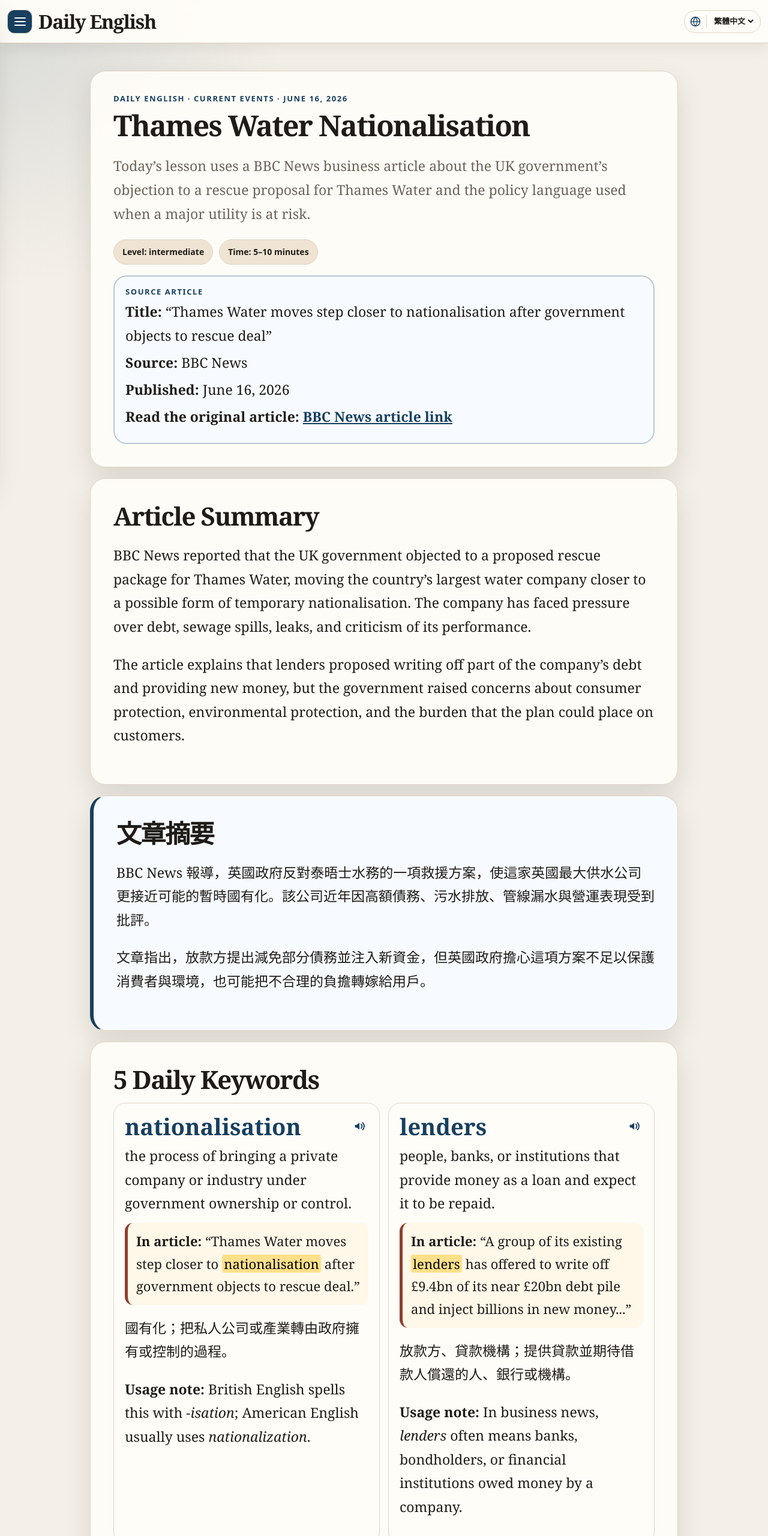
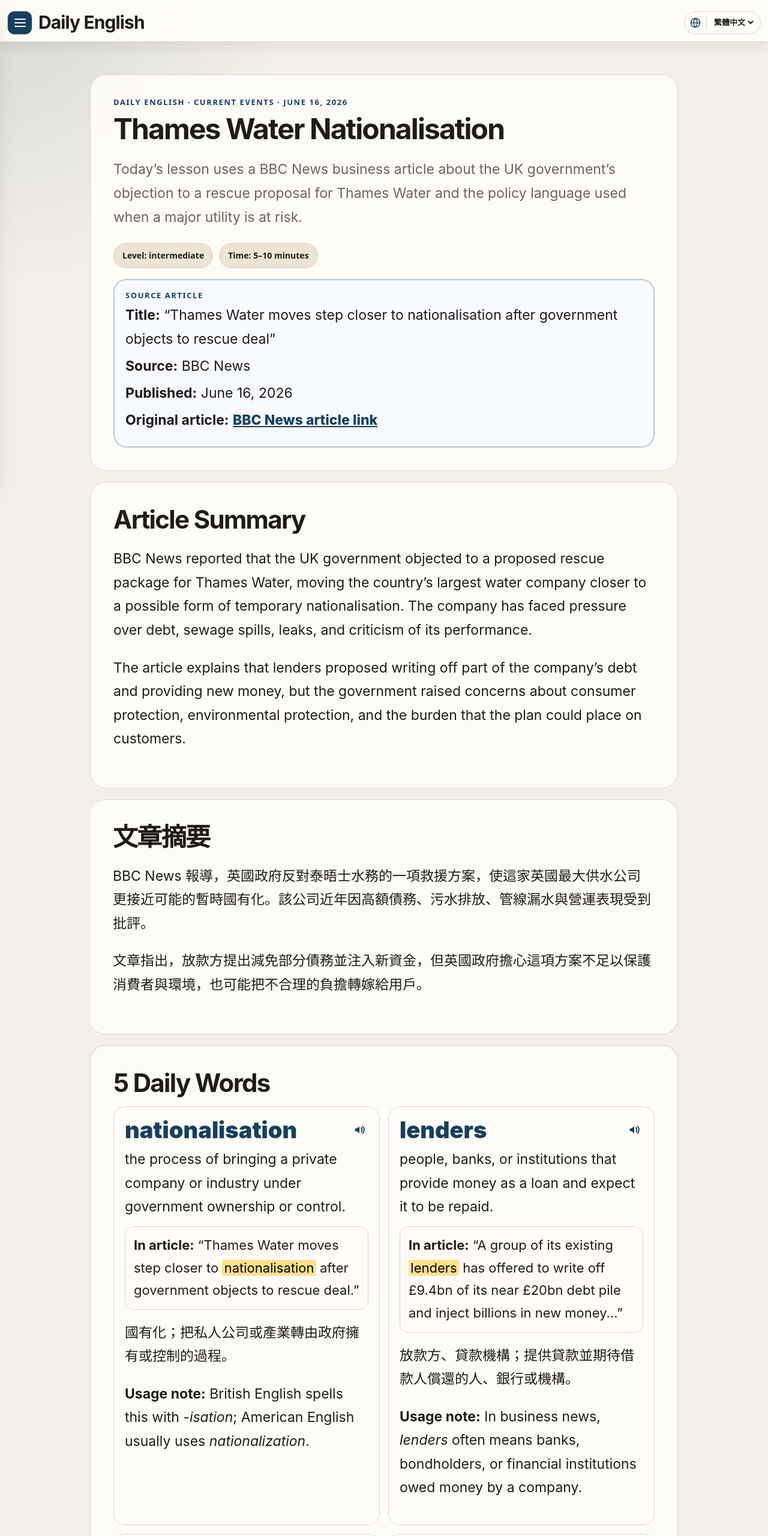
Before and after one commit to Windswell284/English-lessons-web, a website: page lessons/daily-english-2026-06-16.html in a window 1280 px wide. Shown: the top 2560 px of the page at 60% size. Drawn offline with Linux system fonts and the light colour scheme.

Commit message:
chore: publish English lessons website file lessons/daily-english-2026-06-16.html

```diff
--- a/lessons/daily-english-2026-06-16.html
+++ b/lessons/daily-english-2026-06-16.html
@@ -11,12 +11,12 @@
       --green-soft:#eef7ef; --shadow:0 18px 45px rgba(36,24,12,.12);
     }
     *{box-sizing:border-box}
-    body{margin:0;background:radial-gradient(circle at 0 0,rgba(23,63,95,.13),transparent 30rem),radial-gradient(circle at 100% 100%,rgba(143,63,47,.12),transparent 28rem),var(--bg);color:var(--ink);font-family:ui-serif,Georgia,"Times New Roman",serif;line-height:1.72}
+    body{margin:0;background:radial-gradient(circle at 0 0,rgba(23,63,95,.13),transparent 30rem),radial-gradient(circle at 100% 100%,rgba(143,63,47,.12),transparent 28rem),var(--bg);color:var(--ink);font-family:Inter,ui-sans-serif,system-ui,-apple-system,BlinkMacSystemFont,"Segoe UI",sans-serif;line-height:1.72}
     .wrap{width:min(980px,calc(100% - 32px));margin:0 auto;padding:30px 0 56px}
-    header,section{background:rgba(255,253,248,.94);border:1px solid var(--line);border-radius:26px;box-shadow:var(--shadow);padding:clamp(22px,4vw,38px);margin:18px 0}
+    header,section{background:rgba(255,253,248,.94);border:1px solid var(--line);border-radius:26px;box-shadow:none;padding:clamp(22px,4vw,38px);margin:18px 0}
     .eyebrow{font:800 13px/1.2 ui-sans-serif,system-ui,sans-serif;color:var(--accent);letter-spacing:.12em;text-transform:uppercase}
-    h1{font-size:clamp(28px,5.1vw,48px);line-height:1.08;letter-spacing:-.035em;margin:10px 0 14px}
-    h2{font-size:clamp(27px,5vw,42px);line-height:1.12;letter-spacing:-.035em;margin:0 0 16px}
+    h1{font-family:Inter,ui-sans-serif,system-ui,-apple-system,BlinkMacSystemFont,"Segoe UI",sans-serif;font-size:clamp(28px,5.1vw,48px);font-weight:720;line-height:1.08;letter-spacing:-.04em;margin:10px 0 14px}
+    h2{font-family:Inter,ui-sans-serif,system-ui,-apple-system,BlinkMacSystemFont,"Segoe UI",sans-serif;font-size:clamp(27px,5vw,42px);font-weight:720;line-height:1.12;letter-spacing:-.04em;margin:0 0 16px}
     p,li{font-size:clamp(19px,3.8vw,23px)}
     a{color:var(--accent);font-weight:800}
     .subtitle{color:var(--muted);max-width:72ch}
@@ -24,8 +24,8 @@
     .pill{display:inline-flex;align-items:center;min-height:42px;padding:8px 14px;border-radius:999px;background:var(--soft);border:1px solid var(--line);font:750 14px/1.2 ui-sans-serif,system-ui,sans-serif}
     .source-box{border:2px solid rgba(23,63,95,.28);background:var(--blue-soft);border-radius:22px;padding:18px;margin-top:18px}
     .source-box p{margin:.35rem 0}
-    .zh-box{border-left:6px solid var(--accent);background:var(--blue-soft)}
-    .zh{font-family:"Noto Serif TC","PingFang TC","Microsoft JhengHei",ui-serif,Georgia,serif}
+    .zh-box{border-left:0;background:rgba(255,253,248,.94);box-shadow:none}
+    .zh{font-family:Inter,"Noto Sans TC","PingFang TC","Microsoft JhengHei",ui-sans-serif,system-ui,sans-serif}
     .grid{display:grid;grid-template-columns:repeat(2,minmax(0,1fr));gap:14px}
     .vocab-card{background:var(--paper);border:1px solid var(--line);border-radius:20px;padding:18px}
     .phrase-row{display:flex;align-items:center;justify-content:space-between;gap:10px}
@@ -36,7 +36,7 @@
     .sound-icon{display:block;width:22px;height:22px}
     .def{margin:.55rem 0}
     .def strong{color:var(--accent2)}
-    .orig{background:#fff7e8;border-left:5px solid var(--accent2);padding:12px 14px;border-radius:14px;margin:.75rem 0;font-size:clamp(18px,3.4vw,22px)}
+    .orig{background:rgba(255,253,248,.72);border:1px solid var(--line);padding:12px 14px;border-radius:14px;margin:.75rem 0;font-size:clamp(18px,3.4vw,22px);box-shadow:none}
     .orig+.def.zh{margin-top:1.15rem}
     mark{background:#ffe08a;padding:0 .15em;border-radius:.18em}
     .notes{background:var(--green-soft)}
@@ -46,14 +46,14 @@
 <body>
 <script id="standalone-embedded-detector">if(new URLSearchParams(location.search).has('embedded'))document.documentElement.classList.add('standalone-embedded');</script>
 <style id="standalone-lesson-nav-style">
-.standalone-nav-bar{position:fixed;top:0;left:0;right:0;z-index:9998;display:flex;align-items:center;gap:10px;min-height:58px;padding:8px 12px;background:rgba(255,253,248,.96);border-bottom:1px solid #ded3c4;box-shadow:0 8px 24px rgba(36,24,12,.08);backdrop-filter:blur(10px);font-family:Inter,ui-sans-serif,system-ui,-apple-system,BlinkMacSystemFont,"Segoe UI",sans-serif}
-html:not(.standalone-embedded) body{padding-top:70px!important}
+.standalone-nav-bar{position:fixed;top:0;left:0;right:0;z-index:9998;display:flex;align-items:center;gap:10px;min-height:64px;padding:calc(12px + env(safe-area-inset-top)) 12px 5px;background:rgba(255,253,248,.96);border-bottom:1px solid #ded3c4;box-shadow:0 8px 24px rgba(36,24,12,.08);backdrop-filter:blur(10px);font-family:Inter,ui-sans-serif,system-ui,-apple-system,BlinkMacSystemFont,"Segoe UI",sans-serif}
+html:not(.standalone-embedded) body{padding-top:76px!important}
 html.standalone-embedded .standalone-nav-bar,html.standalone-embedded .standalone-backdrop,html.standalone-embedded .standalone-drawer{display:none!important}
 .standalone-menu-button{border:1px solid #ded3c4;background:#173f5f;color:white;border-radius:12px;width:42px;height:40px;padding:0;display:inline-flex;align-items:center;justify-content:center;flex:0 0 auto}
 .standalone-hamburger{display:block;width:19px;height:14px;position:relative}
 .standalone-hamburger::before,.standalone-hamburger::after,.standalone-hamburger span{content:"";position:absolute;left:0;width:100%;height:2px;background:currentColor;border-radius:999px}
 .standalone-hamburger::before{top:0}.standalone-hamburger span{top:6px}.standalone-hamburger::after{bottom:0}
-.standalone-site-title{font-family:ui-serif,Georgia,serif;font-weight:950;font-size:clamp(23px,6vw,32px);letter-spacing:-.04em;white-space:nowrap;overflow:hidden;text-overflow:ellipsis;color:#1f1c18;min-width:0;flex:1}
+.standalone-site-title{font-family:Inter,ui-sans-serif,system-ui,-apple-system,BlinkMacSystemFont,"Segoe UI",sans-serif;font-weight:720;font-size:clamp(22px,5.6vw,30px);letter-spacing:-.03em;white-space:nowrap;overflow:hidden;text-overflow:ellipsis;color:#1f1c18;min-width:0;flex:1}
 .standalone-language-control{display:inline-flex;align-items:center;gap:8px;min-height:38px;padding:6px 8px;border:1px solid #ded3c4;border-radius:999px;background:rgba(255,253,248,.92);margin-left:auto;flex:0 0 auto}
 .standalone-globe-icon{width:20px;height:20px;color:#173f5f;flex:0 0 auto}
 .standalone-language-divider{width:1px;height:22px;background:#ded3c4;display:block}
@@ -63,25 +63,26 @@
 body.standalone-menu-open .standalone-drawer{transform:translateX(0)}body.standalone-menu-open .standalone-backdrop{opacity:1;pointer-events:auto}
 .standalone-drawer-top{display:block;margin:-8px -6px 0;padding:8px 6px 2px;border:0;background:transparent;text-align:left;color:inherit;width:calc(100% + 12px);cursor:pointer}
 .standalone-drawer-top:focus-visible{outline:3px solid rgba(23,63,95,.35);outline-offset:3px;border-radius:16px}
-.standalone-drawer h2{margin:18px 0 4px;font-size:30px;line-height:1.05;font-family:ui-serif,Georgia,serif;color:#1f1c18}
+.standalone-drawer h2{margin:18px 0 4px;font-size:29px;font-weight:720;line-height:1.05;font-family:Inter,ui-sans-serif,system-ui,-apple-system,BlinkMacSystemFont,"Segoe UI",sans-serif;letter-spacing:-.03em;color:#1f1c18}
 .standalone-drawer p{margin:0 0 14px;color:#6d6459;font-size:14px}.standalone-drawer h3{font-size:13px;letter-spacing:.12em;text-transform:uppercase;color:#173f5f;margin:20px 0 10px}
 .standalone-nav-link{display:block;text-decoration:none;color:#1f1c18;padding:12px;border:1px solid #ded3c4;background:#fffaf2;border-radius:16px;margin:9px 0}
 .standalone-nav-extra{display:none}
 body.standalone-lessons-expanded .standalone-nav-extra{display:block}
-.standalone-expand-lessons{display:block;width:100%;min-height:42px;margin:9px 0;padding:8px 12px;border:1px dashed #ded3c4;background:#fffaf2;border-radius:16px;color:#173f5f;font-size:24px;font-weight:950;line-height:1;cursor:pointer;text-align:left}
+.standalone-expand-lessons{display:block;width:100%;min-height:34px;margin:5px 0 8px;padding:4px 12px;border:0;background:transparent;border-radius:0;color:rgba(23,63,95,.62);font-size:18px;font-weight:500;letter-spacing:.03em;line-height:1;cursor:pointer;text-align:left}
 body.standalone-lessons-expanded .standalone-expand-lessons{display:none}
-.standalone-contact-link{display:block;text-align:left;text-decoration:none;color:#173f5f;font-weight:900;padding:10px 12px;margin:2px 0 12px;border-radius:999px}
+.standalone-contact-link{display:block;text-align:left;text-decoration:none;color:#173f5f;font-size:12px;font-weight:900;letter-spacing:.08em;text-transform:uppercase;padding:4px 12px 10px;margin:18px 0 12px;border-radius:999px}
 .standalone-contact-link:hover{background:#efe4d3}
-.standalone-nav-link.active{border-color:rgba(23,63,95,.65);box-shadow:0 8px 20px rgba(45,31,16,.08)}.standalone-date{display:block;color:#173f5f;font-size:12px;font-weight:900;letter-spacing:.08em;text-transform:uppercase;margin-bottom:4px}.standalone-title{display:block;font-family:ui-serif,Georgia,serif;font-size:17px;line-height:1.35}
+.standalone-nav-link.active{border-color:rgba(23,63,95,.65);box-shadow:0 8px 20px rgba(45,31,16,.08)}.standalone-date{display:block;color:#173f5f;font-size:12px;font-weight:900;letter-spacing:.08em;text-transform:uppercase;margin-bottom:4px}.standalone-title{display:block;font-family:Inter,ui-sans-serif,system-ui,-apple-system,BlinkMacSystemFont,"Segoe UI",sans-serif;font-size:17px;line-height:1.35}
 </style>
 <div class="standalone-nav-bar"><button id="standalone-menu-button" class="standalone-menu-button" type="button" aria-label="Browse lessons" aria-controls="standalone-lesson-menu" aria-expanded="false"><span class="standalone-hamburger" aria-hidden="true"><span></span></span></button><div class="standalone-site-title">Daily English</div><div class="standalone-language-control" aria-label="Native language selector"><svg class="standalone-globe-icon" viewBox="0 0 24 24" aria-hidden="true" focusable="false"><circle cx="12" cy="12" r="9" fill="none" stroke="currentColor" stroke-width="1.8"/><path d="M3 12h18M12 3c2.4 2.6 3.6 5.6 3.6 9S14.4 18.4 12 21M12 3C9.6 5.6 8.4 8.6 8.4 12S9.6 18.4 12 21" fill="none" stroke="currentColor" stroke-width="1.5" stroke-linecap="round"/></svg><span class="standalone-language-divider" aria-hidden="true"></span><select id="standalone-native-language" class="standalone-native-select" aria-label="Native language"><option value="tc">繁體中文</option><option value="sc">简体中文</option><option value="ko">한국어</option><option value="ja">日本語</option></select></div></div>
 <div id="standalone-backdrop" class="standalone-backdrop" aria-hidden="true"></div>
-<nav id="standalone-lesson-menu" class="standalone-drawer" aria-label="Lesson navigation"><button id="standalone-drawer-top" class="standalone-drawer-top" type="button" aria-label="Hide lesson navigation"><h2>Daily English</h2><p>Updates 9 AM Hong Kong / Taiwan time</p><h3>Daily lessons</h3></button><a class="standalone-nav-link active" href="./daily-english-2026-06-16.html"><span class="standalone-date">Today / Latest</span><span class="standalone-title">Thames Water Nationalisation</span></a>
+<nav id="standalone-lesson-menu" class="standalone-drawer" aria-label="Lesson navigation"><button id="standalone-drawer-top" class="standalone-drawer-top" type="button" aria-label="Hide lesson navigation"><h2>Daily English</h2><p>Updates 9 AM Hong Kong / Taiwan time</p><h3>Daily lessons</h3></button><a class="standalone-nav-link" href="./daily-english-2026-06-17.html"><span class="standalone-date">Today / Latest</span><span class="standalone-title">Russian Warship Warning Shots</span></a>
+<a class="standalone-nav-link active" href="./daily-english-2026-06-16.html"><span class="standalone-date">Jun 16, 2026</span><span class="standalone-title">Thames Water Nationalisation</span></a>
 <a class="standalone-nav-link" href="./daily-english-2026-06-15.html"><span class="standalone-date">Jun 15, 2026</span><span class="standalone-title">UK-Japan Investment</span></a>
 <a class="standalone-nav-link" href="./daily-english-2026-06-14.html"><span class="standalone-date">Jun 14, 2026</span><span class="standalone-title">US-Iran Deal Timing</span></a>
 <a class="standalone-nav-link" href="./daily-english-2026-06-13.html"><span class="standalone-date">Jun 13, 2026</span><span class="standalone-title">Hormuz Reopening Deal</span></a>
-<a class="standalone-nav-link" href="./daily-english-2026-06-12.html"><span class="standalone-date">Jun 12, 2026</span><span class="standalone-title">El Niño Under Way</span></a>
-<button id="standalone-expand-lessons" class="standalone-expand-lessons" type="button" aria-expanded="false" aria-label="Show more lessons">…</button>
+<button id="standalone-expand-lessons" class="standalone-expand-lessons" type="button" aria-expanded="false" aria-label="Show more lessons"><span aria-hidden="true">···</span></button>
+<a class="standalone-nav-link standalone-nav-extra" href="./daily-english-2026-06-12.html"><span class="standalone-date">Jun 12, 2026</span><span class="standalone-title">El Niño Under Way</span></a>
 <a class="standalone-nav-link standalone-nav-extra" href="./daily-english-2026-06-11.html"><span class="standalone-date">Jun 11, 2026</span><span class="standalone-title">Taiwan Drills with U.S. Rocket System</span></a>
 <a class="standalone-nav-link standalone-nav-extra" href="./daily-english-2026-06-10.html"><span class="standalone-date">Jun 10, 2026</span><span class="standalone-title">U.S. and Iran Exchange Strikes</span></a>
 <a class="standalone-nav-link standalone-nav-extra" href="./daily-english-2026-06-09.html"><span class="standalone-date">Jun 9, 2026</span><span class="standalone-title">TSMC and Chip Prices</span></a>
@@ -124,7 +125,7 @@
         <p><strong>Title:</strong> “Thames Water moves step closer to nationalisation after government objects to rescue deal”</p>
         <p><strong>Source:</strong> BBC News</p>
         <p><strong>Published:</strong> June 16, 2026</p>
-        <p><strong>Read the original article:</strong> <a href="https://www.bbc.com/news/articles/cly089d0wl7o?at_medium=RSS&amp;at_campaign=rss" target="_blank" rel="noopener">BBC News article link</a></p>
+        <p><strong>Original article:</strong> <a href="https://www.bbc.com/news/articles/cly089d0wl7o?at_medium=RSS&amp;at_campaign=rss" target="_blank" rel="noopener">BBC News article link</a></p>
       </div>
     </header>
 
@@ -141,7 +142,7 @@
     </section>
 
     <section>
-      <h2>5 Daily Keywords</h2>
+      <h2>5 Daily Words</h2>
       <div class="grid">
         <article class="vocab-card">
           <div class="phrase-row"><div class="phrase">nationalisation</div><button class="speak-button" type="button" data-say="nationalisation" aria-label="Play pronunciation for nationalisation"><svg class="sound-icon" viewBox="0 0 24 24" width="22" height="22" aria-hidden="true" focusable="false"><path d="M4 9.5v5h3.2L12 18.3V5.7L7.2 9.5H4Z" fill="currentColor"/><path d="M15.2 8.2a5.2 5.2 0 0 1 0 7.6" fill="none" stroke="currentColor" stroke-width="2" stroke-linecap="round"/><path d="M17.9 5.5a9 9 0 0 1 0 13" fill="none" stroke="currentColor" stroke-width="2" stroke-linecap="round"/></svg></button></div>
```
